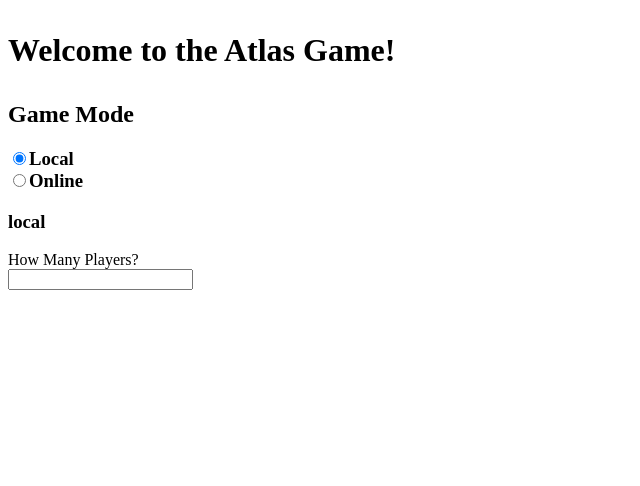
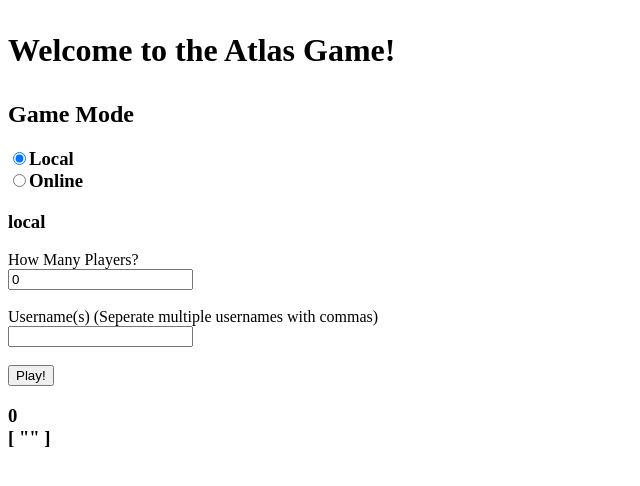
Before and after one commit to DarthKitten2130/atlas-vue, a Vue app: page / in a window 1280 px wide. Shown: the top 486 px of the page, without its empty margins (0-640 px from the left). Built offline with nearby package versions, Linux system fonts and the light colour scheme.

Commit message:
Added Count Function

```diff
--- a/src/components/infoLocal.vue
+++ b/src/components/infoLocal.vue
@@ -1,10 +1,17 @@
 <template>
     <div>
-        <form method="post">
+        <form>
             <label for="playerNum">How Many Players?</label><br>
-            <input id="playerNum" name = "playerNum" v-mode="playerNum"><br>
-            <label for="userName"></label>
+            <input id="playerNum" name = "playerNum" v-model="playerNum"><br>
+            <br>
+            <label for="userName">Username(s) (Seperate multiple usernames with commas)</label><br>
+            <input id="userName" name="playerNum" v-model="userName">
+            <br>
+            <br>
+            <button v-on:click="playerCount">Play!</button>
         </form>
+        <h3>{{ playerNum }}<br>
+            {{ userName.split(',') }}</h3>
     </div>
 </template>
 
@@ -16,6 +23,13 @@
             playerNum: 0,
             userName : '',
             }
+        },
+        methods:{
+            playerCount() {
+                if (this.playerNum != this.userName.split(',').length) {
+                alert("Number of Players and Usernames isn't the same!")
+                }
+            }
         }
     }
 </script>
```
